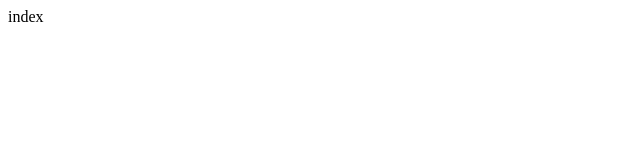
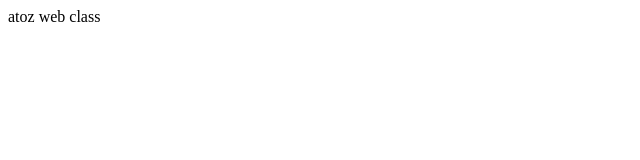
Before and after one commit to atozwebclass/atozwebclass.github.io, a plain HTML site: page index.html in a window 1280 px wide. Shown: the full height of the page, 0-640 px from the left. Drawn offline with Linux system fonts and the light colour scheme.

```diff
--- a/index.html
+++ b/index.html
@@ -6,6 +6,6 @@
     <title>atozwebclass</title>
   </head>
   <body>
-    index
+    <main>atoz web class</main>
   </body>
 </html>
```
